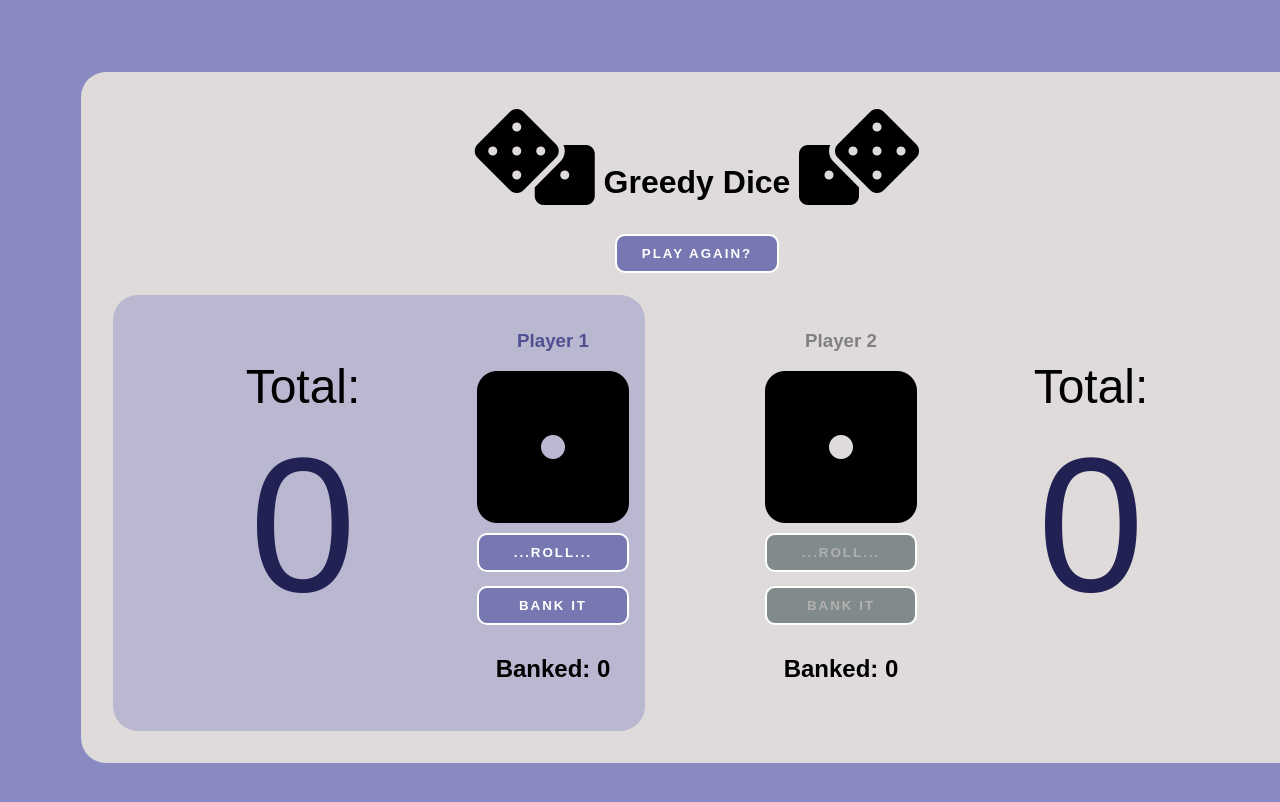
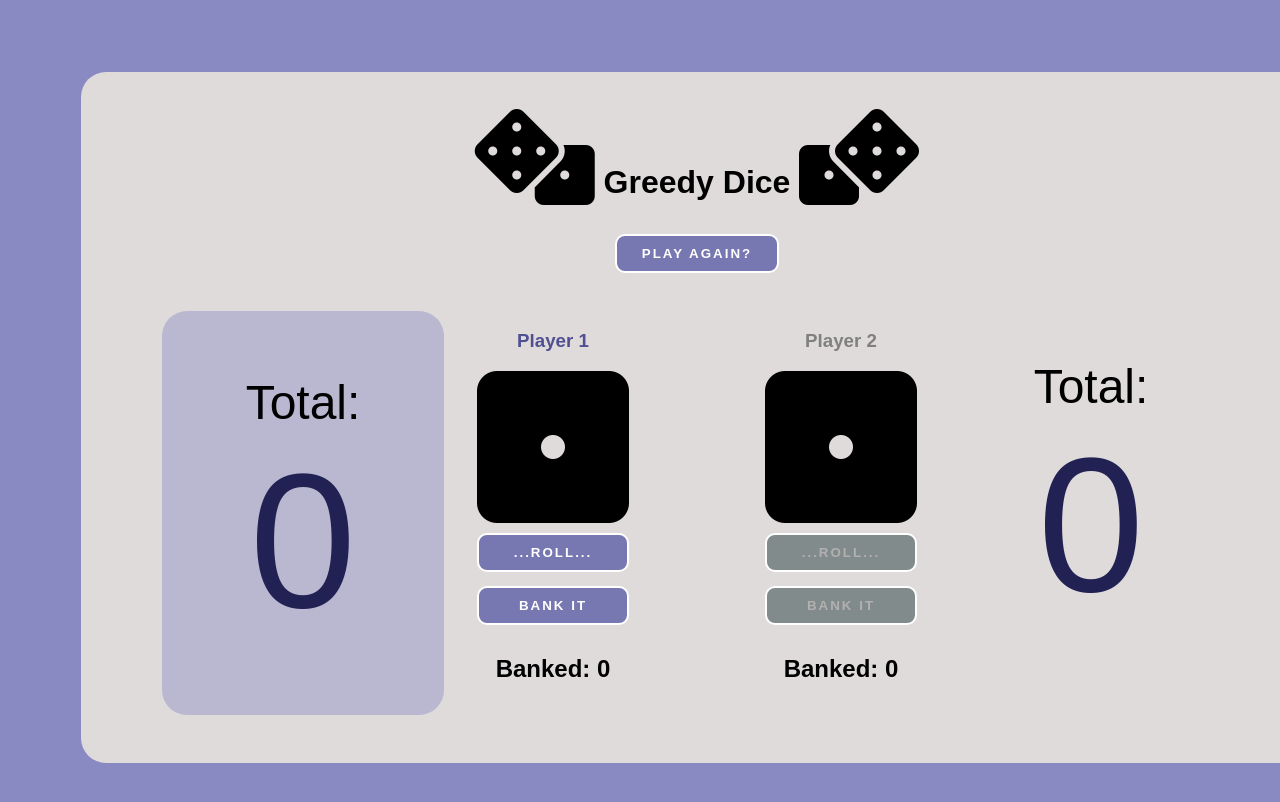
Before and after one commit to JoBov86/greedy-dice, a plain HTML site: page index.html in a window 1280 px wide. Both pictures are taken after a click on the button "PLAY". Shown: the top 802 px of the page. Drawn offline with Linux system fonts and the light colour scheme.

Commit message:
adjust active player styling

```diff
--- a/index.html
+++ b/index.html
@@ -9,7 +9,7 @@
       href="https://cdnjs.cloudflare.com/ajax/libs/font-awesome/5.15.3/css/all.min.css"
     />
     <link rel="stylesheet" href="./styles.css" />
-    <title>Document</title>
+    <title>Greedy Dice</title>
   </head>
   <body>
     <div class="bg-color bg-color-sml">
@@ -30,7 +30,7 @@
         <button class="btn" onclick="playAgain()">play again?</button>
         <div class="dice-container">
           <div class="player-area p1-dice-area">
-            <div class="running-total">
+            <div class="p1-running-total">
               <p class="total">
                 Total: <br /><span class="total-num" id="p1-total">0</span>
               </p>
@@ -68,7 +68,7 @@
                 Banked: <span id="p2-bank-total"></span>
               </h4>
             </div>
-            <div class="running-total">
+            <div class="p2-running-total">
               <p class="total">
                 Total: <br /><span class="total-num" id="p2-total">0</span>
               </p>
--- a/index.js
+++ b/index.js
@@ -1,10 +1,10 @@
 const diceIcons = [
-  "./images/dice-face-1.png",
-  "./images/dice-face-2.png",
-  "./images/dice-face-3.png",
-  "./images/dice-face-4.png",
-  "./images/dice-face-5.png",
-  "./images/dice-face-6.png",
+  "images/dice-face-1.png",
+  "images/dice-face-2.png",
+  "images/dice-face-3.png",
+  "images/dice-face-4.png",
+  "images/dice-face-5.png",
+  "images/dice-face-6.png",
 ];
 
 let p1total = 0;
@@ -33,6 +33,8 @@ const p2Title = document.getElementById("player-2-display");
 const dice1Bg = document.getElementById("dice-1-img-bg");
 const dice2Bg = document.getElementById("dice-2-img-bg");
 const backgroundDiv = document.querySelector(".bg-color");
+const p1RunningTotal = document.querySelector(".p1-running-total");
+const p2RunningTotal = document.querySelector(".p2-running-total");
 
 function choseWhoStarts() {
   gameIntro.style.display = "block";
@@ -110,8 +112,8 @@ function bankP2Score() {
 }
 
 function p1Turn() {
-  p1DiceArea.classList.add("active-player");
-  p2DiceArea.classList.remove("active-player");
+  p1RunningTotal.classList.add("active-player");
+  p2RunningTotal.classList.remove("active-player");
   p1Title.classList.add("active-text");
   p2Title.classList.remove("active-text");
   p1total = 0;
@@ -120,8 +122,8 @@ function p1Turn() {
 }
 
 function p2Turn() {
-  p2DiceArea.classList.add("active-player");
-  p1DiceArea.classList.remove("active-player");
+  p2RunningTotal.classList.add("active-player");
+  p1RunningTotal.classList.remove("active-player");
   p2Title.classList.add("active-text");
   p1Title.classList.remove("active-text");
   p2total = 0;
--- a/styles.css
+++ b/styles.css
@@ -107,6 +107,7 @@ h3 {
 }
 
 .active-player {
+  width: 250px;
   padding: 1em;
   margin: 1em;
   border-radius: 25px;
@@ -132,7 +133,8 @@ h3 {
   min-width: 50px;
 }
 
-.running-total {
+.p1-running-total,
+.p2-running-total {
   text-align: center;
   margin: 0 auto;
 }
```
